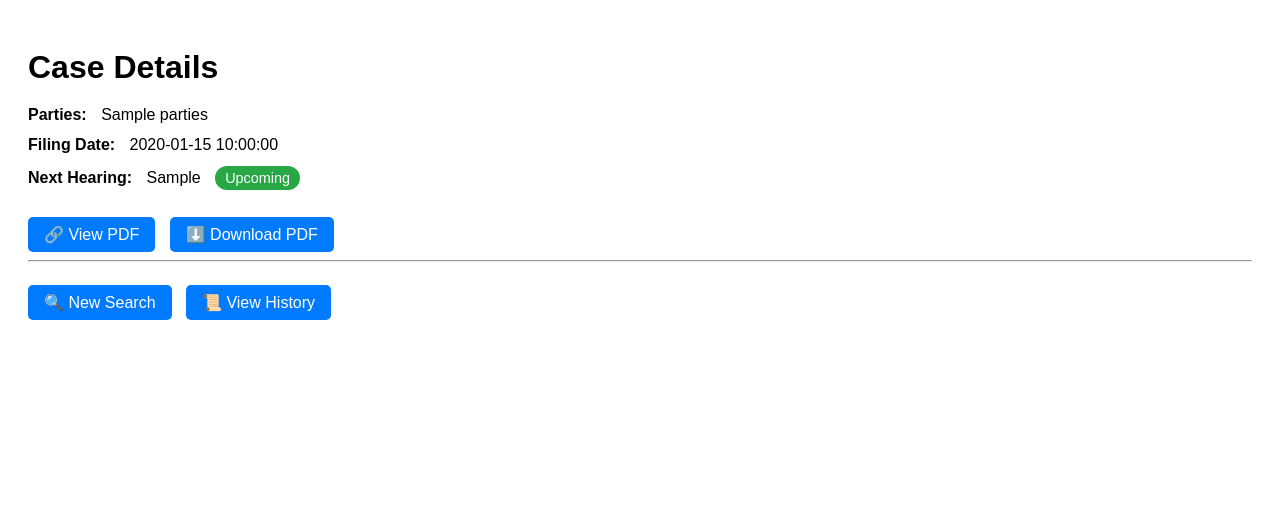
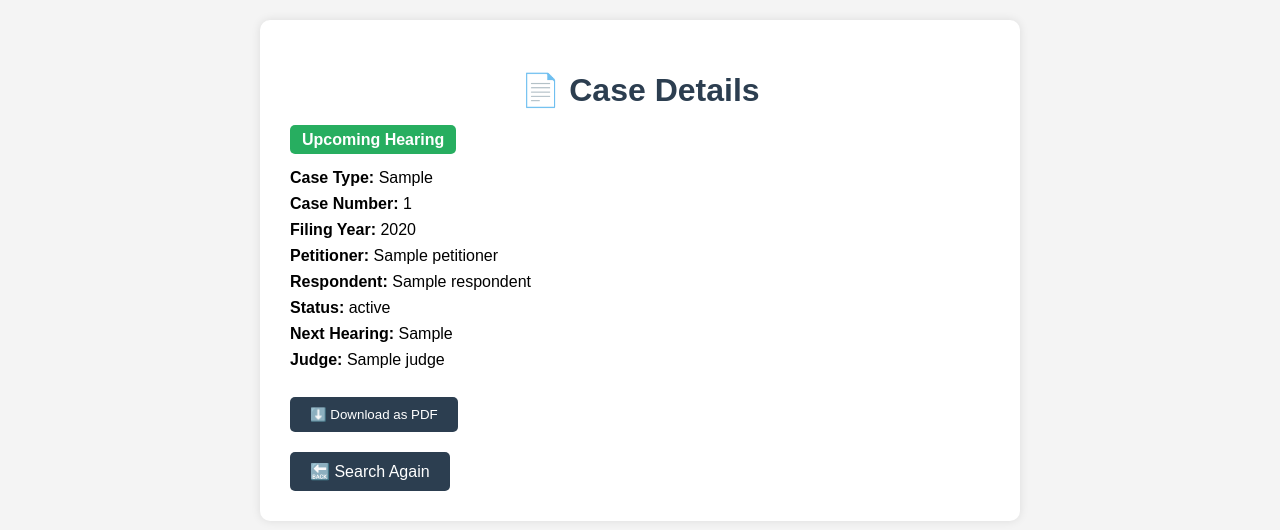
Before and after one commit to 1mVivek/court-data-dashboard, a Python web app: template Templates/result.html in a window 1280 px wide. Shown: the top 530 px of the page. Run offline with Jinja, Linux system fonts and the light colour scheme; the template is opened without the code that fills it: most values are stand-ins (such as "Sample title", 1, 10 or a date in 2020).

Commit message:
Update result.html

```diff
--- a/Templates/result.html
+++ b/Templates/result.html
@@ -1,92 +1,43 @@
+<!-- templates/result.html -->
 <!DOCTYPE html>
-<html>
+<html lang="en">
 <head>
+    <meta charset="UTF-8">
     <title>Case Result</title>
-    <style>
-        body {
-            font-family: Arial, sans-serif;
-            padding: 20px;
-        }
-        h1 {
-            margin-bottom: 20px;
-        }
-        .field {
-            margin-bottom: 12px;
-        }
-        .label {
-            font-weight: bold;
-        }
-        .value {
-            margin-left: 10px;
-        }
-        .badge {
-            display: inline-block;
-            padding: 4px 10px;
-            border-radius: 12px;
-            font-size: 0.9em;
-            margin-left: 10px;
-        }
-        .upcoming {
-            background-color: #28a745;
-            color: white;
-        }
-        .no-date {
-            background-color: #dc3545;
-            color: white;
-        }
-        .expired {
-            background-color: orange;
-            color: white;
-        }
-        .btn-link {
-            display: inline-block;
-            margin-top: 15px;
-            margin-right: 10px;
-            padding: 8px 16px;
-            background-color: #007BFF;
-            color: white;
-            text-decoration: none;
-            border-radius: 5px;
-        }
-        .btn-link:hover {
-            background-color: #0056b3;
-        }
-    </style>
+    <link rel="stylesheet" href="{{ url_for('static', filename='styles.css') }}">
 </head>
 <body>
-    <h1>Case Details</h1>
+    <div class="container">
+        <h1>📄 Case Details</h1>
 
-    <div class="field">
-        <span class="label">Parties:</span>
-        <span class="value">{{ result.parties or "N/A" }}</span>
+        <div class="status">
+            {% if result.hearing_status == "upcoming" %}
+                <span class="badge upcoming">Upcoming Hearing</span>
+            {% elif result.hearing_status == "expired" %}
+                <span class="badge expired">Past Hearing</span>
+            {% else %}
+                <span class="badge none">No Hearing Date</span>
+            {% endif %}
+        </div>
+
+        <div class="details">
+            <p><strong>Case Type:</strong> {{ result.case_type }}</p>
+            <p><strong>Case Number:</strong> {{ result.case_number }}</p>
+            <p><strong>Filing Year:</strong> {{ result.filing_year }}</p>
+            <p><strong>Petitioner:</strong> {{ result.petitioner }}</p>
+            <p><strong>Respondent:</strong> {{ result.respondent }}</p>
+            <p><strong>Status:</strong> {{ result.status }}</p>
+            <p><strong>Next Hearing:</strong> {{ result.next_hearing or "Not Available" }}</p>
+            <p><strong>Judge:</strong> {{ result.judge or "N/A" }}</p>
+        </div>
+
+        <form action="{{ url_for('download_pdf') }}" method="POST">
+            <input type="hidden" name="_csrf_token" value="{{ csrf_token() }}">
+            <input type="hidden" name="data" value="{{ result | tojson | safe }}">
+            <button type="submit" class="btn-download">⬇️ Download as PDF</button>
+        </form>
+
+        <a href="{{ url_for('index') }}" class="back-btn">🔙 Search Again</a>
     </div>
-
-    <div class="field">
-        <span class="label">Filing Date:</span>
-        <span class="value">{{ result.filing_date or "N/A" }}</span>
-    </div>
-
-    <div class="field">
-        <span class="label">Next Hearing:</span>
-        <span class="value">
-            {{ result.next_hearing or "N/A" }}
-            {% if result.hearing_status == "upcoming" %}
-                <span class="badge upcoming">Upcoming</span>
-            {% elif result.hearing_status == "expired" %}
-                <span class="badge expired">Expired</span>
-            {% else %}
-                <span class="badge no-date">No Future Date</span>
-            {% endif %}
-        </span>
-    </div>
-
-    {% if result.pdf_url %}
-        <a class="btn-link" href="{{ result.pdf_url }}" target="_blank">🔗 View PDF</a>
-        <a class="btn-link" href="{{ result.pdf_url }}" download>⬇️ Download PDF</a>
-    {% endif %}
-
-    <hr>
-    <a class="btn-link" href="/">🔍 New Search</a>
-    <a class="btn-link" href="/history">📜 View History</a>
 </body>
 </html>
```
